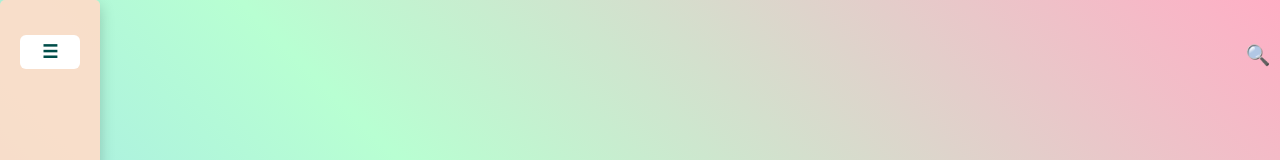
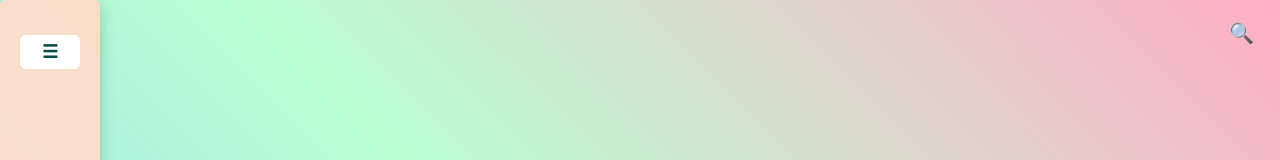
Before and after one commit to arpangreat/myjournal-app, a React (Create React App) app in the folder ui/: page /Homepage in a window 1280 px wide. Shown: the top 160 px of the page. Built offline with nearby package versions, Linux system fonts and the light colour scheme.

Commit message:
Added myjournal-app files

```diff
--- a/ui/src/Homepage.css
+++ b/ui/src/Homepage.css
@@ -74,11 +74,12 @@ body {
   list-style: none;
   padding: 0;
 }
-
+/* privacy logout terms options*/
 .sidebar li {
   padding: 10px;
   font-size: 16px;
   cursor: pointer;
+  width: 93%;
   transition: background 0.3s ease;
   border-radius: 8px;
 }
@@ -370,8 +371,8 @@ input:checked+.slider::before {
 
 .search-container {
   position: absolute;
-  top: 20px;
-  right: 20px;
+  top: 5px;
+  right: 0px;
   display: flex;
   align-items: center;
   justify-content: flex-end;
@@ -433,14 +434,15 @@ input:checked+.slider::before {
 }
 
 .search-icon {
-  padding: 8px;
-  border-radius: 50%;
+  padding: 1px;
+  border-radius:0%;
   border: none;
   background: none;
+  margin-right: 25px;
   cursor: pointer;
   transition: color 0.3s ease;
   font-size: 20px;
-  color: #6b7280;
+  color: #1048b8;
 }
 
 .search-icon:hover {
```
